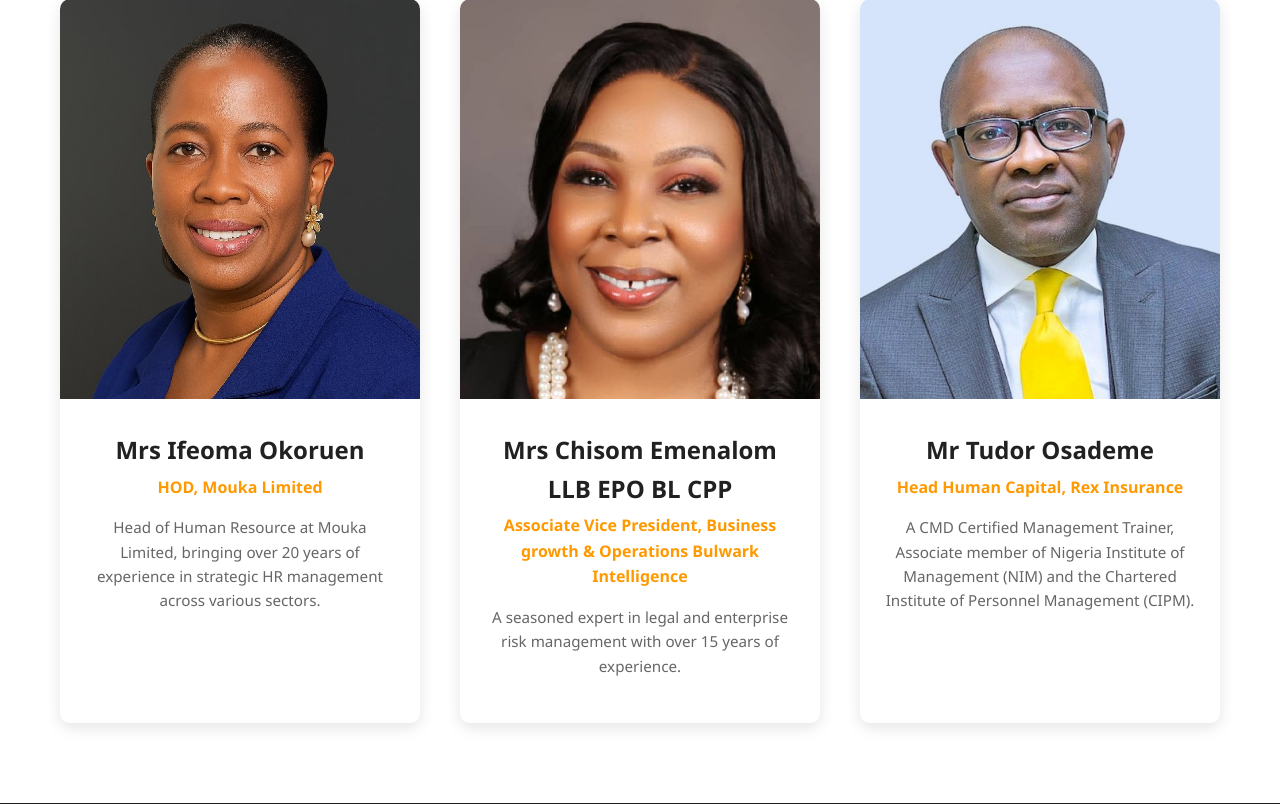
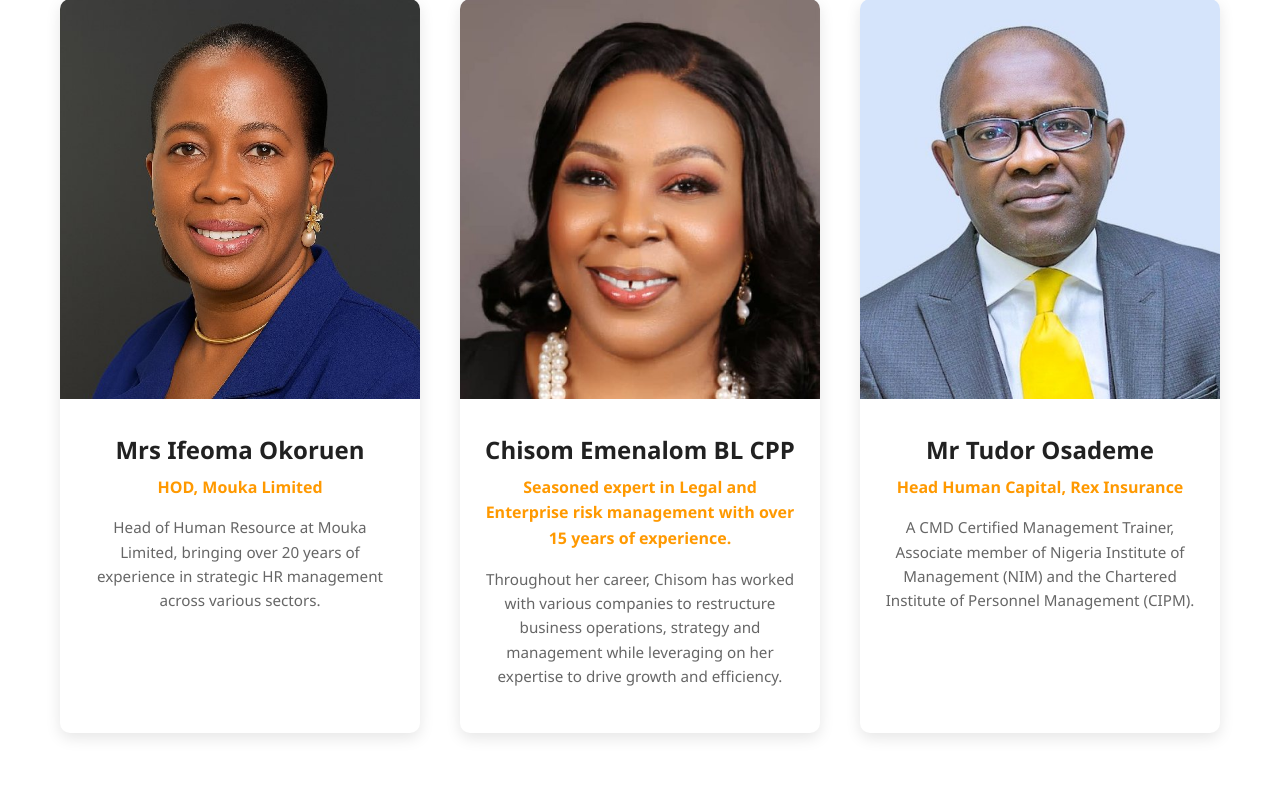
Before and after one commit to Aledoy-Developers/jobrole, a PHP site: page /speaker.php in a window 1280 px wide. Shown: the part 1060-1864 px from the top of the page. Run offline with PHP 8.4, Linux system fonts and the light colour scheme.

Commit message:
Updated chisom content

```diff
--- a/speaker.php
+++ b/speaker.php
@@ -123,12 +123,11 @@
                 <div class="speaker-card">
                     <img src="images/chisom.jpg" alt="Chisom Emenalom" class="speaker-image">
                     <div class="speaker-info">
-                        <h3>Mrs Chisom Emenalom LLB EPO BL CPP
+                        <h3>Chisom Emenalom BL CPP
                         </h3>
-                        <p class="position">Associate Vice President, Business growth & Operations Bulwark Intelligence
+                        <p class="position">Seasoned expert in Legal and Enterprise risk management with over 15 years of experience.
                         </p>
-                        <p class="bio">A seasoned expert in legal and enterprise risk management with over 15 years of
-                            experience.</p>
+                        <p class="bio">Throughout her career, Chisom has worked with various companies to restructure business operations, strategy and management while leveraging on her expertise to drive growth and efficiency.</p>
                         <!-- <div class="social-links">
                         <a href="#"><i class="fab fa-twitter"></i></a>
                         <a href="#"><i class="fab fa-linkedin"></i></a>
```
